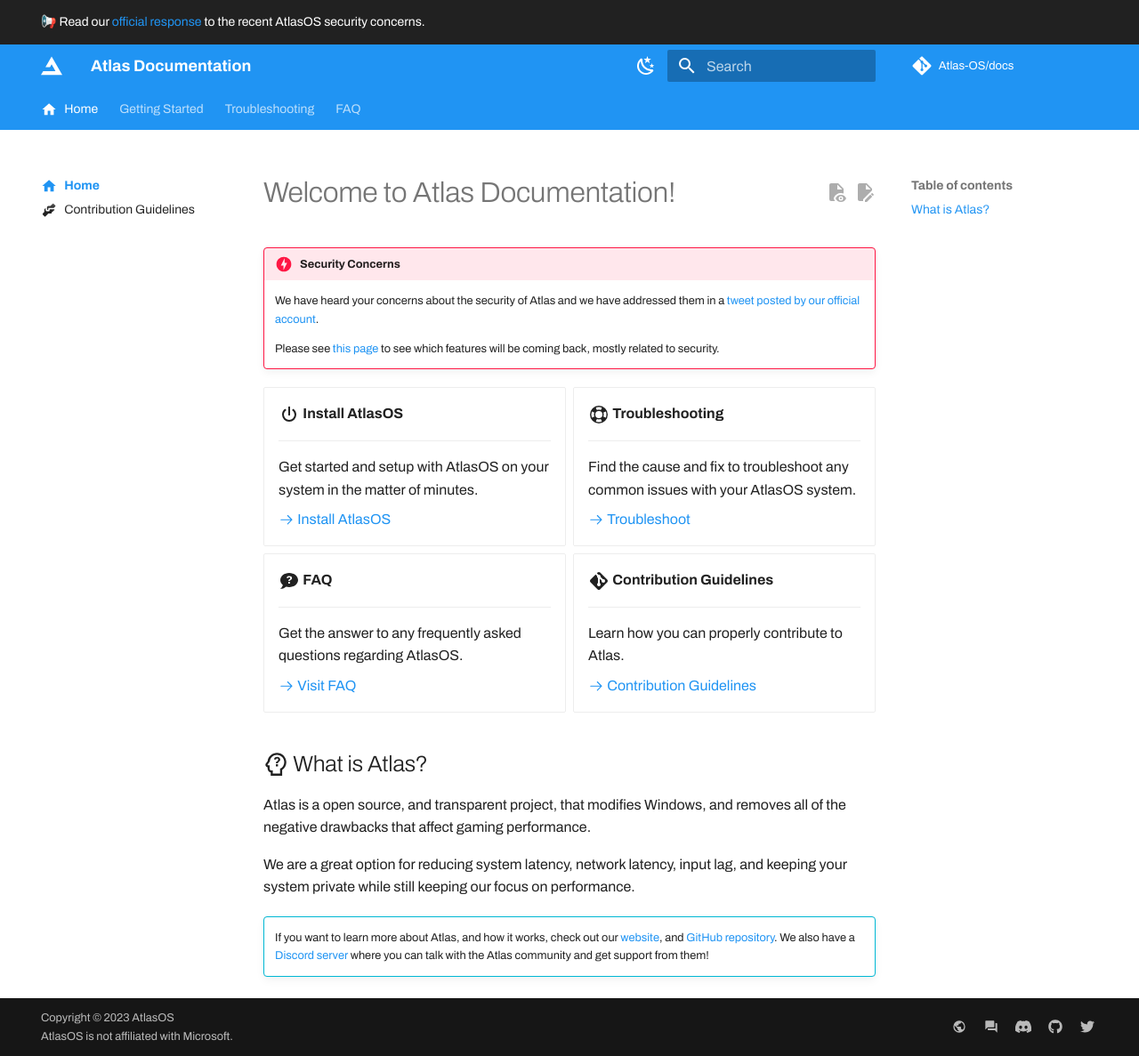
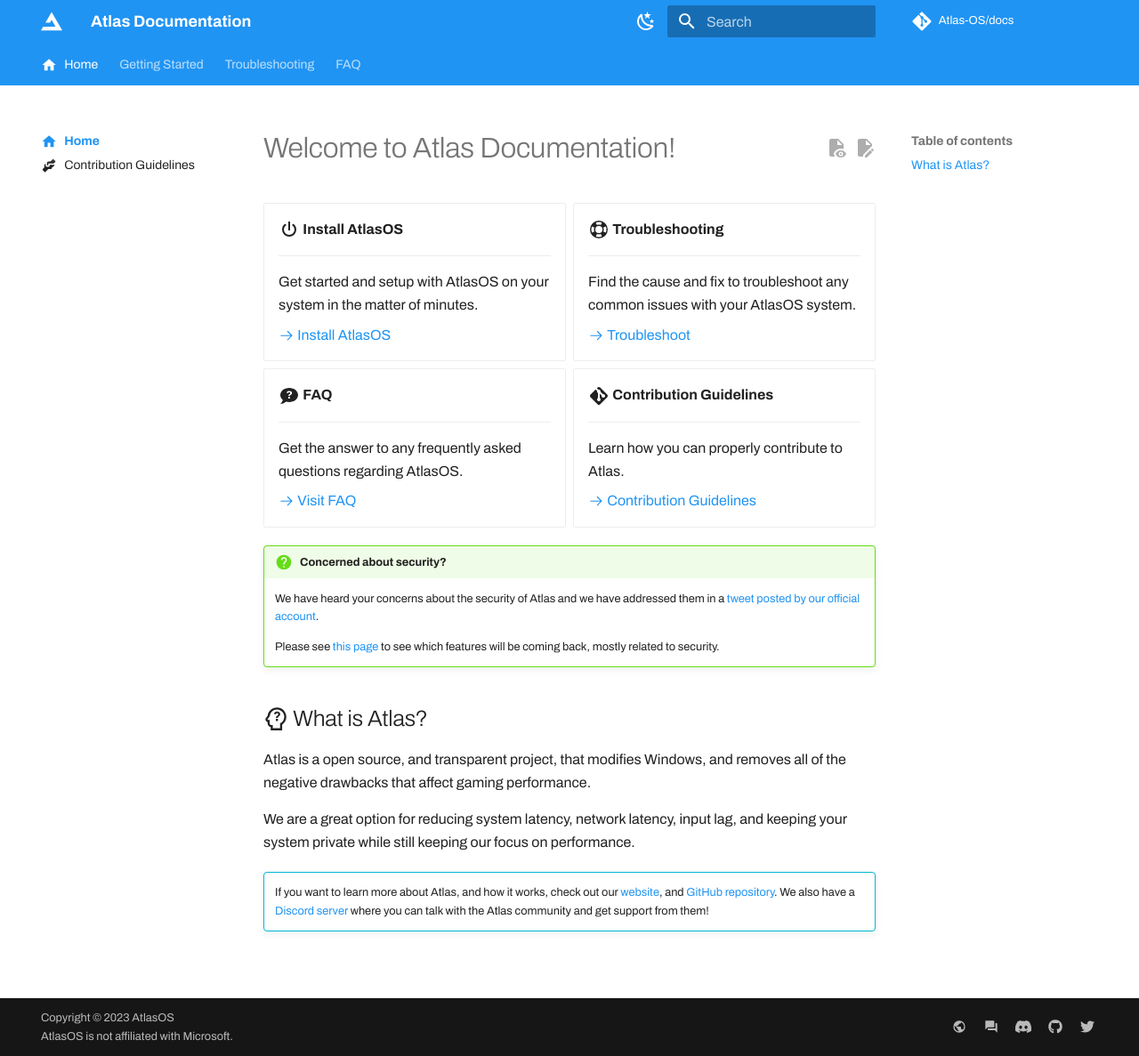
Before and after one commit to Atlas-OS/docs, an MkDocs documentation site: the page built from docs/index.md, in a window 1280 px wide and 1187 px high. Shown: the whole window at 89% size. Built offline with MkDocs 1.6.1 and Material for MkDocs 9.7.7, drawn with Linux system fonts in a browser that asks for light colours; some web fonts are replaced; comment, search, counter and statistics services are not loaded.

Commit message:
refactor: move & rephrase security notice
Signed-off-by: William Hallin <william.hallin@newgent.digital>

```diff
--- a/docs/index.md
+++ b/docs/index.md
@@ -4,11 +4,6 @@ icon: material/home
 ---
 
 # Welcome to Atlas Documentation!
-
-!!! danger "Security Concerns"
-    We have heard your concerns about the security of Atlas and we have addressed them in a [tweet posted by our official account](https://twitter.com/AtlasOS/status/1651284816489336832?s=20).
-
-	Please see [this page](/troubleshooting/removed-features/) to see which features will be coming back, mostly related to security.
 
 <div class="grid cards" markdown>
 
@@ -46,6 +41,11 @@ icon: material/home
 
 </div>
 
+!!! question "Concerned about security?"
+    We have heard your concerns about the security of Atlas and we have addressed them in a [tweet posted by our official account](https://twitter.com/AtlasOS/status/1651284816489336832?s=20).
+
+    Please see [this page](/troubleshooting/removed-features/) to see which features will be coming back, mostly related to security.
+
 ## :material-head-question-outline: What is Atlas?
 
 Atlas is a open source, and transparent project, that modifies Windows, and removes all of the negative drawbacks that affect gaming performance.
--- a/overrides/main.html
+++ b/overrides/main.html
@@ -1,7 +1 @@
 {% extends "base.html" %}
-
-{% block announce %}
-    <p>
-        📢 Read our <a href="https://twitter.com/AtlasOS/status/1651284816489336832">official response</a> to the recent AtlasOS security concerns.
-    </p>
-{% endblock %}
```
